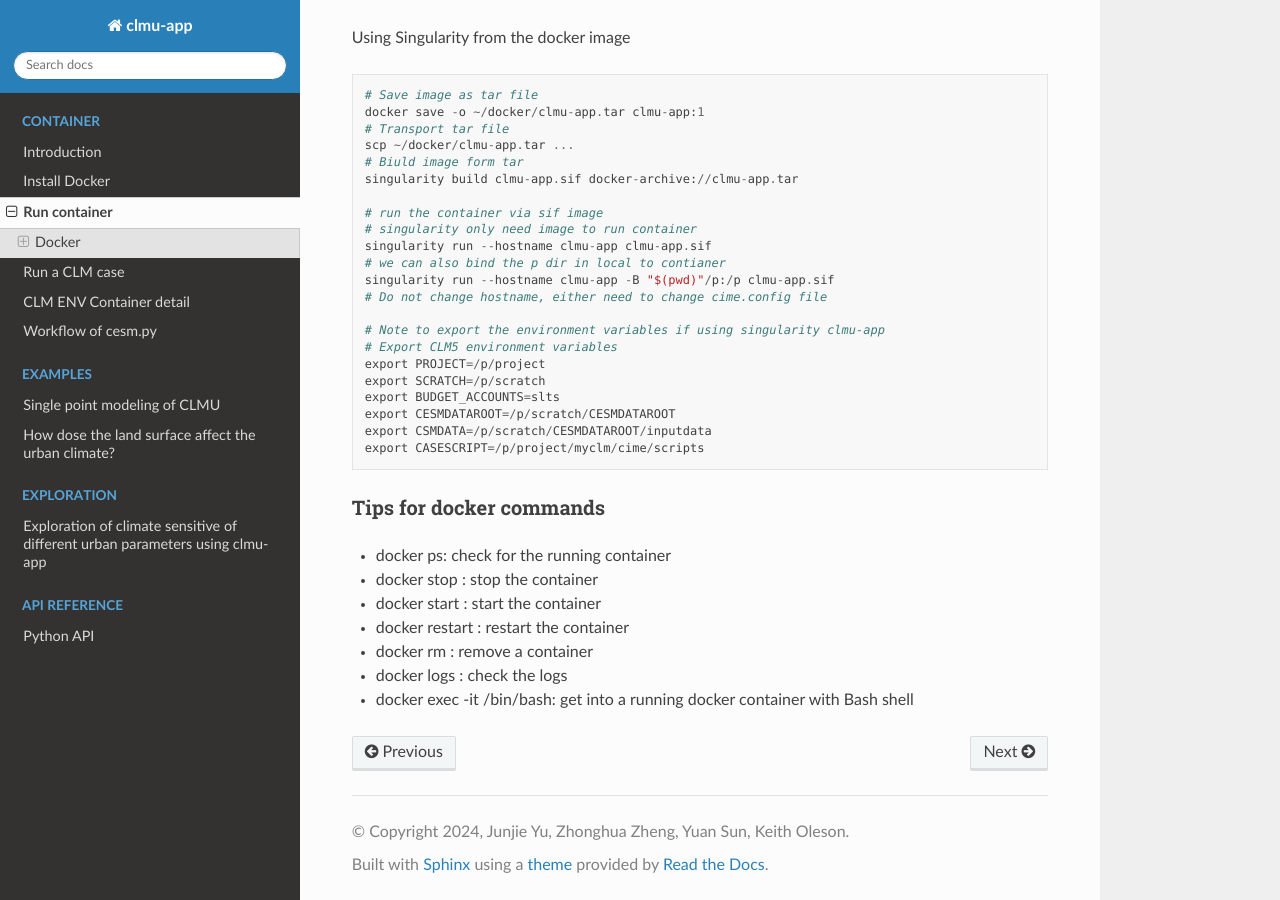
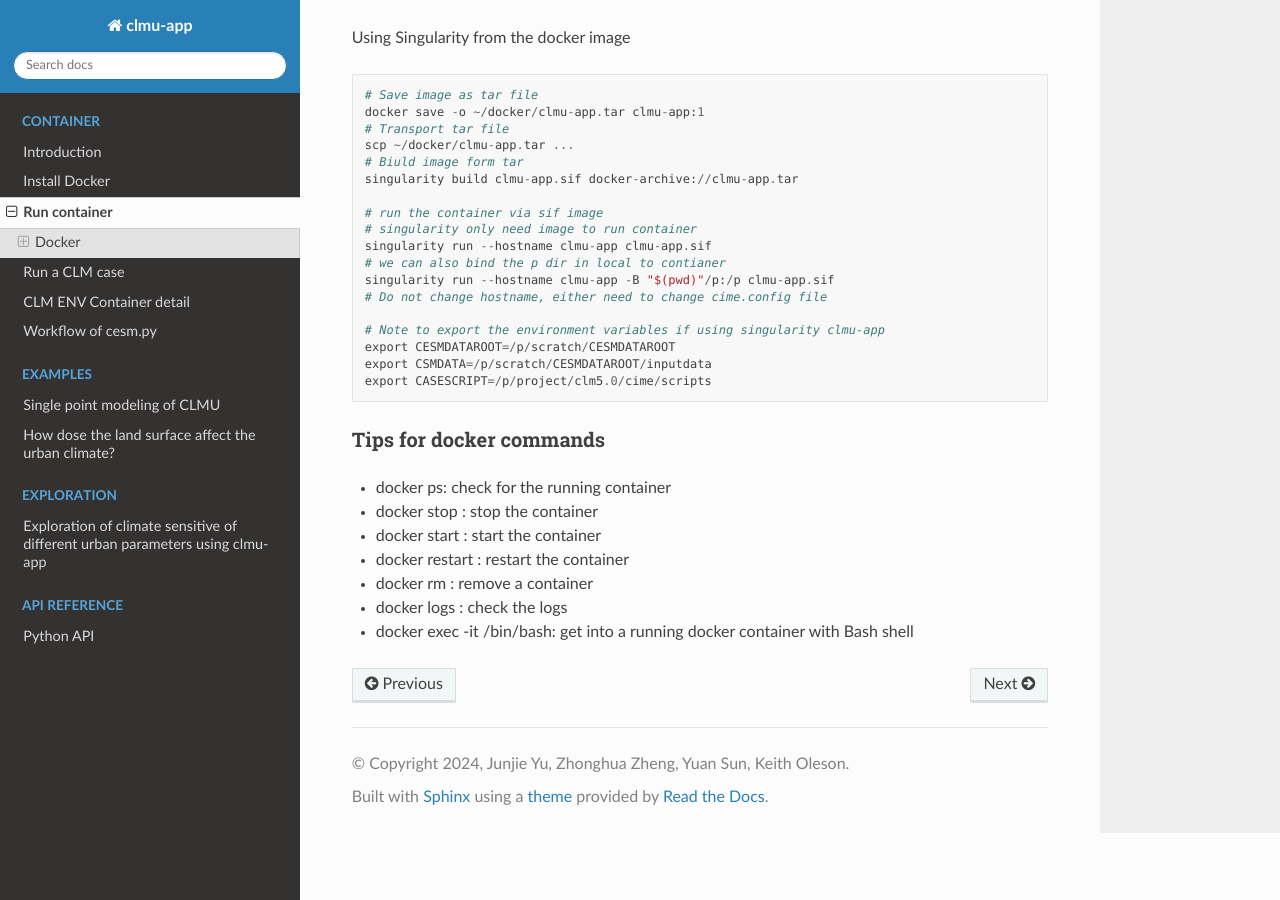
Before and after one commit to envdes/clmu-app, a Sphinx documentation site: the page built from docs/container/run_container.md, in a window 1280 px wide and 900 px high, scrolled down 1232 px. Built offline with Sphinx 7.4.7 and the Read the Docs theme 2.0.0, drawn with Linux system fonts in a browser that asks for light colours.

Commit message:
update ss

````diff
--- a/docs/container/run_container.md
+++ b/docs/container/run_container.md
@@ -66,13 +66,9 @@ singularity run --hostname clmu-app -B "$(pwd)"/p:/p clmu-app.sif
 # Do not change hostname, either need to change cime.config file
 
 # Note to export the environment variables if using singularity clmu-app
-# Export CLM5 environment variables
-export PROJECT=/p/project
-export SCRATCH=/p/scratch
-export BUDGET_ACCOUNTS=slts
 export CESMDATAROOT=/p/scratch/CESMDATAROOT
 export CSMDATA=/p/scratch/CESMDATAROOT/inputdata
-export CASESCRIPT=/p/project/myclm/cime/scripts
+export CASESCRIPT=/p/project/clm5.0/cime/scripts
 ```
 
 #### Tips for docker commands
````
